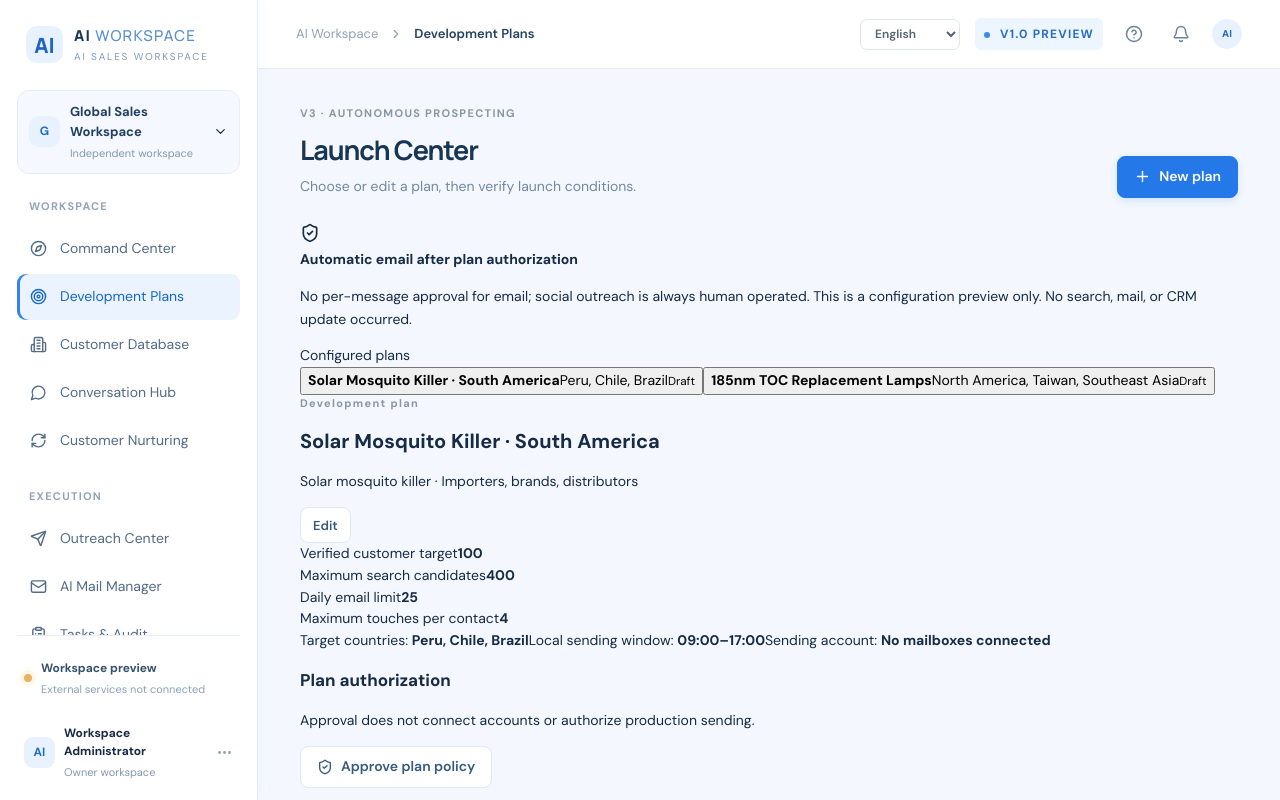
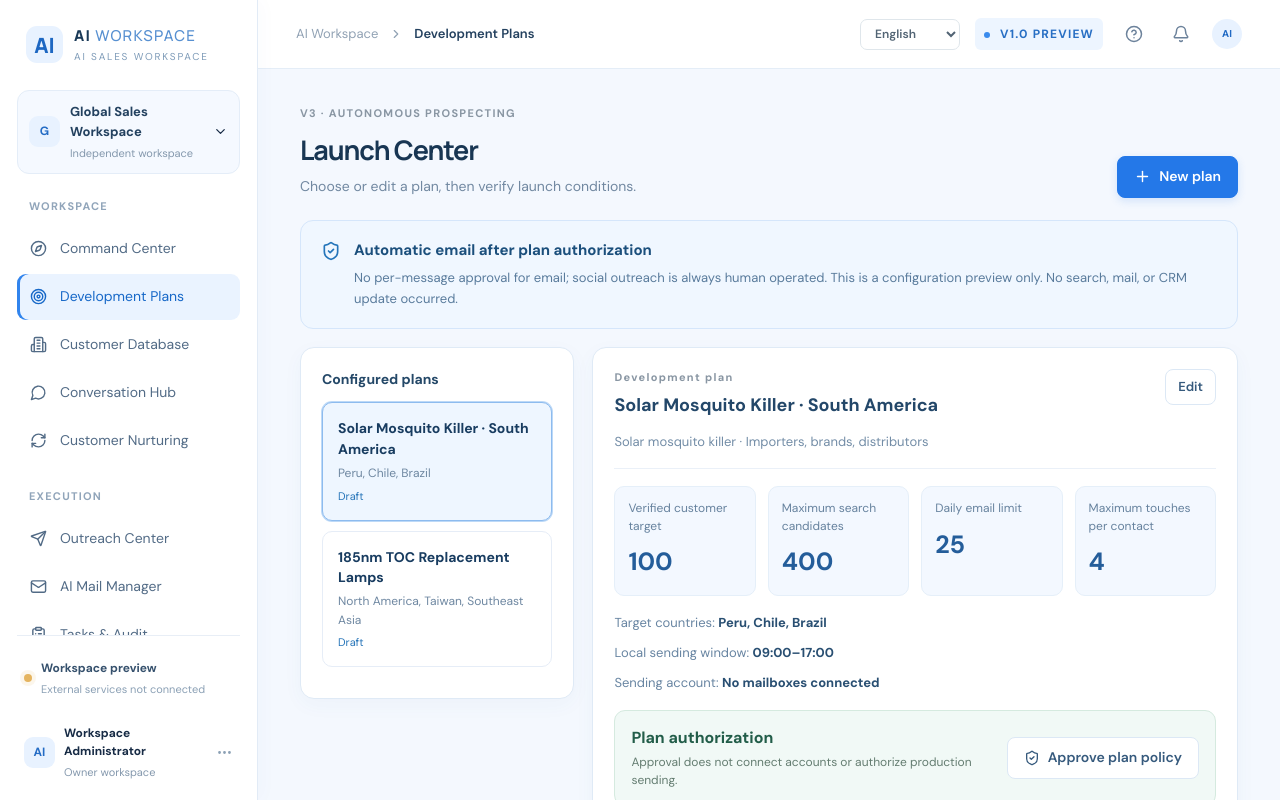
Before and after one commit to miguelyang42-hash/xpes-customer-workbench, a Next.js app: page / in a window 1280 px wide. Both pictures are taken after a click on the button "Development Plans". Shown: the top 800 px of the page. Built offline with nearby package versions, Linux system fonts and the light colour scheme.

Commit message:
Style bright V3 panels and readable launch flow

```diff
--- a/app/globals.css
+++ b/app/globals.css
@@ -129,3 +129,71 @@ th{font-size:11px;letter-spacing:.06em}td{font-size:13px;line-height:1.5}
 .settings-row strong{font-size:14px}.settings-row span{font-size:12px}
 @media(max-width:900px){.page-content{padding:26px 22px 36px}.welcome-row h1,.page-heading h1{font-size:29px}}
 @media(max-width:600px){.page-content{padding:22px 15px 30px}.welcome-row h1,.page-heading h1{font-size:27px}.welcome-row p,.page-heading p{font-size:13px}.metric-card{padding:15px}.panel{padding:16px}.quick-card{min-height:115px}}
+
+
+/* V3 clear and bright design surfaces */
+.v3-home-actions{display:flex;gap:10px;align-items:center;flex-wrap:wrap}
+.v3-wrap{display:flex;flex-direction:column;gap:18px}
+.v3-wrap .page-heading{margin-bottom:4px}
+.v3-alert{display:flex;align-items:flex-start;gap:13px;background:#f0f7ff;border:1px solid #d5e6fb;border-radius:13px;padding:18px 20px;color:#2575ba}
+.v3-alert>svg{flex:none;margin-top:2px}
+.v3-alert strong{font-size:15px;color:#1b4f7c}
+.v3-alert p{font-size:13px;margin:5px 0 0;color:#597b9c;line-height:1.65}
+.v3-layout{display:grid;grid-template-columns:minmax(235px,0.85fr) minmax(0,2fr);gap:18px;align-items:start}
+.v3-plan-list,.v3-main-panel,.v3-section{background:#fff;border:1px solid #dfeaf6;border-radius:14px;padding:21px;box-shadow:0 6px 20px rgba(42,92,153,.04)}
+.v3-subheading{font-size:14px;font-weight:750;color:#244868;margin-bottom:12px}
+.v3-plan-row{width:100%;display:flex;align-items:flex-start;text-align:left;flex-direction:column;background:#fff;border:1px solid #e6edf7;border-radius:10px;padding:15px;margin-bottom:10px;color:#375574;gap:5px}
+.v3-plan-row:hover{background:#f7fbff}
+.v3-plan-row.chosen{background:#eef6ff;border-color:#8dbbee;box-shadow:0 0 0 1px #bdd9f7}
+.v3-plan-row strong{font-size:14px;color:#183c60;line-height:1.45}
+.v3-plan-row span{font-size:12px;color:#6e87a1}
+.v3-plan-row small,.v3-account small{font-size:11px;color:#2775b9}
+.v3-panel-top{display:flex;justify-content:space-between;align-items:flex-start;gap:15px;padding-bottom:17px;border-bottom:1px solid #eaf0f8}
+.v3-panel-top h2{font-size:21px;color:#204366;margin:6px 0}
+.v3-panel-top p{font-size:13px;color:#738da7;margin:0;line-height:1.5}
+.v3-stats{display:grid;grid-template-columns:repeat(4,minmax(0,1fr));gap:12px;margin:17px 0}
+.v3-stats>div{display:flex;flex-direction:column;gap:8px;background:#f3f8ff;border:1px solid #e5eff9;border-radius:10px;padding:13px}
+.v3-stats span{font-size:12px;color:#66829e;line-height:1.45}
+.v3-stats strong{font-size:25px;color:#245d9a;font-weight:750}
+.v3-config{display:flex;flex-direction:column;gap:10px;margin:14px 0}
+.v3-config span{font-size:13px;color:#6885a2}
+.v3-config strong{color:#294f72}
+.v3-authorization{display:flex;justify-content:space-between;align-items:center;gap:15px;background:#f1f9f6;border:1px solid #d5eadf;border-radius:11px;padding:16px;margin:17px 0}
+.v3-authorization h3{font-size:16px;margin:0 0 4px;color:#225d49}
+.v3-authorization p{font-size:12px;color:#647d71;margin:0;line-height:1.5}
+.v3-preflight{border-top:1px solid #e7eef7;padding-top:16px}
+.v3-preflight h3,.v3-section h2,.v3-main-panel h2{font-size:18px;color:#234769;margin:0 0 14px}
+.v3-check{display:flex;align-items:center;justify-content:space-between;gap:10px;padding:11px 0;border-bottom:1px solid #eef2f8}
+.v3-check span{display:flex;align-items:center;gap:9px;font-size:13px;color:#526f8c}
+.v3-check svg{color:#cb874b;flex:none}
+.v3-check small{font-size:11px;color:#a56d3d}
+.v3-cta{display:flex;align-items:center;gap:14px;margin:20px 0 7px}
+.v3-cta strong{font-size:12px;color:#9f6c40}
+.v3-small{font-size:12px;color:#8195a9;line-height:1.5}
+.v3-section>p{font-size:13px;color:#728ca5;margin:-7px 0 15px}
+.v3-empty{display:flex;flex-direction:column;align-items:center;justify-content:center;text-align:center;gap:8px;padding:24px;color:#7b96ae;background:#f9fbff;border-radius:11px}
+.v3-empty strong{font-size:14px;color:#5c7790}
+.v3-empty p{font-size:12px;color:#8499af;margin:0}
+.v3-run{display:flex;justify-content:space-between;flex-wrap:wrap;align-items:center;gap:8px;font-size:12px;padding:13px 10px;border-bottom:1px solid #edf2f8;color:#71889f}
+.v3-run strong{font-size:12px;color:#a16a36}
+.v3-run small{color:#7089a0}
+.v3-form{max-width:800px}
+.v3-form .form-grid label{font-size:13px}
+.v3-account{display:flex;flex-direction:column;gap:5px;border-bottom:1px solid #edf3f8;padding:11px 0}
+.v3-account strong{font-size:14px;color:#224764}
+.v3-account span{font-size:12px;color:#6c89a5}
+.v3-spaced{margin-top:18px}
+.v3-folders{display:grid;grid-template-columns:repeat(3,1fr);gap:10px}
+.v3-folders>div{background:#f7faff;border:1px solid #e4edf8;border-radius:10px;padding:15px;display:flex;align-items:center;gap:8px;color:#3c6288;font-size:13px}
+.v3-folders small{margin-left:auto;color:#8fa3b9}
+.v3-model-panel{max-width:900px}
+.v3-model-panel>p{font-size:13px;color:#7790a6;margin:13px 0 18px}
+.v3-saved{font-size:12px;color:#258366;margin-left:10px}
+.v3-steps{display:grid;grid-template-columns:repeat(5,1fr);gap:10px;margin:18px 0}
+.v3-steps>div{border:1px solid #e5edf6;background:#f7fbff;padding:15px 12px;border-radius:11px;display:flex;gap:8px;flex-direction:column}
+.v3-step-no{display:grid;place-items:center;width:27px;height:27px;background:#e3f0ff;color:#2876c4;border-radius:8px;font-size:12px;font-weight:700}
+.v3-steps strong{font-size:13px;color:#2e5276}
+.v3-steps small{font-size:11px;color:#7792ae;line-height:1.5}
+.v3-stats.nurture{margin:0}
+@media(max-width:1000px){.v3-layout{grid-template-columns:1fr}.v3-stats{grid-template-columns:repeat(2,1fr)}.v3-steps{grid-template-columns:repeat(3,1fr)}}
+@media(max-width:640px){.v3-home-actions{width:100%}.v3-home-actions button{flex:1}.v3-main-panel,.v3-section,.v3-plan-list{padding:16px}.v3-folders{grid-template-columns:repeat(2,1fr)}.v3-steps{grid-template-columns:repeat(2,1fr)}.v3-authorization{flex-direction:column;align-items:flex-start}.v3-cta{flex-direction:column;align-items:stretch}}
```
